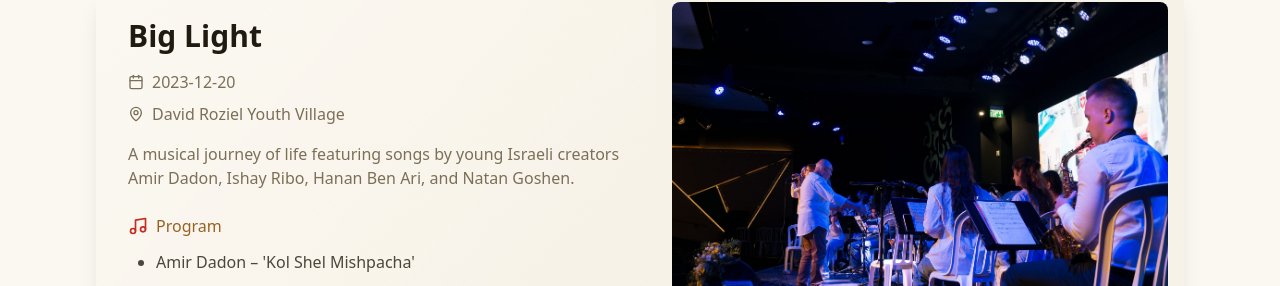
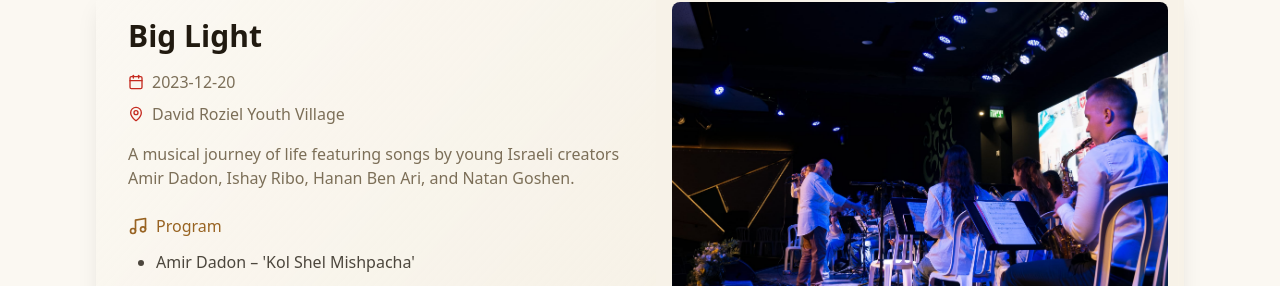
Before and after one commit to ArtemiyPank/orchestra-website, a Next.js app: page /en/performances in a window 1280 px wide. Shown: the part 307-593 px from the top of the page. Built offline with nearby package versions, Linux system fonts and the light colour scheme.

Commit message:
Expand red accent to meta icons, badges, pagination and link hovers

```diff
--- a/src/components/AchievementsCarousel.tsx
+++ b/src/components/AchievementsCarousel.tsx
@@ -190,7 +190,7 @@ const AchievementsCarousel = ({ achievements, title = "Orchestra Achievements" }
               </span>
               {isMobile ? (
                 <div className="absolute bottom-2 left-2 right-2 z-20 text-left">
-                  <span className="text-white/90 text-xs bg-black/40 px-1.5 py-0.5 rounded">{achievement.date}</span>
+                  <span className="text-white text-xs bg-brand-red px-1.5 py-0.5 rounded">{achievement.date}</span>
                 </div>
               ) : null}
             </button>
@@ -221,8 +221,8 @@ const AchievementsCarousel = ({ achievements, title = "Orchestra Achievements" }
             className={cn(
               "rounded-full transition-all",
               index === activeIndex
-                ? "bg-primary" + (isMobile ? " w-3 h-1.5" : " w-4 h-2")
-                : "bg-primary/30" + (isMobile ? " w-1.5 h-1.5" : " w-2 h-2"),
+                ? "bg-brand-red" + (isMobile ? " w-3 h-1.5" : " w-4 h-2")
+                : "bg-brand-red/30" + (isMobile ? " w-1.5 h-1.5" : " w-2 h-2"),
             )}
             onClick={() => scrollToIndex(index)}
             aria-label={`Go to slide ${index + 1}`}
--- a/src/components/CardPerformance.tsx
+++ b/src/components/CardPerformance.tsx
@@ -60,20 +60,20 @@ const CardPerformance = ({ performance, locale = "en" }: CardPerformanceProps) =
                 {performance.title}
               </h2>
               <div className="flex items-center gap-2 text-muted-foreground mb-2">
-                <Calendar className="h-4 w-4 flex-shrink-0" />
+                <Calendar className="h-4 w-4 flex-shrink-0 text-brand-red" />
                 <span className="text-sm sm:text-base">
                   {performance.date}
                 </span>
               </div>
               <div className="flex items-center gap-2 text-muted-foreground mb-3 sm:mb-4">
-                <MapPin className="h-4 w-4 flex-shrink-0" />
+                <MapPin className="h-4 w-4 flex-shrink-0 text-brand-red" />
                 <span className="text-sm sm:text-base">{performance.venue}</span>
               </div>
               <p className="text-sm sm:text-base text-muted-foreground mb-4 sm:mb-6">{performance.description}</p>
 
               <div className="mb-4 sm:mb-6 space-y-2 sm:space-y-3">
                 <div className="flex items-center gap-2 text-primary font-medium">
-                  <Music className="h-4 w-4 sm:h-5 sm:w-5 flex-shrink-0 text-brand-red" />
+                  <Music className="h-4 w-4 sm:h-5 sm:w-5 flex-shrink-0" />
                   <h3 className="text-sm sm:text-base">{t("program", "Program")}</h3>
                 </div>
                 <ul className="space-y-1 sm:space-y-2 pl-5 sm:pl-7">
--- a/src/components/Footer.jsx
+++ b/src/components/Footer.jsx
@@ -58,7 +58,7 @@ const Footer = () => {
               </div>
               <div className="flex items-center gap-2 text-muted-foreground text-sm sm:text-base">
                 <MapPin className="h-4 w-4 flex-shrink-0" />
-                <a href="https://maps.app.goo.gl/sktbTV7734kBb56a6" className="hover:text-primary transition-colors">
+                <a href="https://maps.app.goo.gl/sktbTV7734kBb56a6" className="hover:text-brand-red transition-colors">
                   {t("address")}
                 </a>
                 {/*<span>Raziel David 24, Herzliya, Israel</span>*/}
--- a/src/components/Navbar.tsx
+++ b/src/components/Navbar.tsx
@@ -53,7 +53,7 @@ const Navbar = () => {
               <Link
                 key={link.href}
                 href={link.href}
-                className="text-foreground/80 hover:text-primary transition-colors font-medium"
+                className="text-foreground/80 hover:text-brand-red transition-colors font-medium"
               >
                 {link.label}
               </Link>
@@ -88,7 +88,7 @@ const Navbar = () => {
                 <Link
                   key={link.href}
                   href={link.href}
-                  className="text-foreground/80 hover:text-primary transition-colors font-medium px-2 py-1"
+                  className="text-foreground/80 hover:text-brand-red transition-colors font-medium px-2 py-1"
                   onClick={() => setIsMenuOpen(false)}
                 >
                   {link.label}
--- a/src/components/SoloistCard.tsx
+++ b/src/components/SoloistCard.tsx
@@ -37,7 +37,7 @@ export default function SoloistCard({ soloist, locale = "en" }: SoloistCardProps
         {soloist.featuredSongs && soloist.featuredSongs.length > 0 && (
           <div className="mt-2">
             <h4 className="text-sm font-medium flex items-center gap-1.5 mb-2">
-              <Music className="h-4 w-4 text-brand-red" />
+              <Music className="h-4 w-4 text-primary" />
               {t("soloistProgramTitle")}
             </h4>
             <ul className="text-sm text-muted-foreground space-y-1">
```
